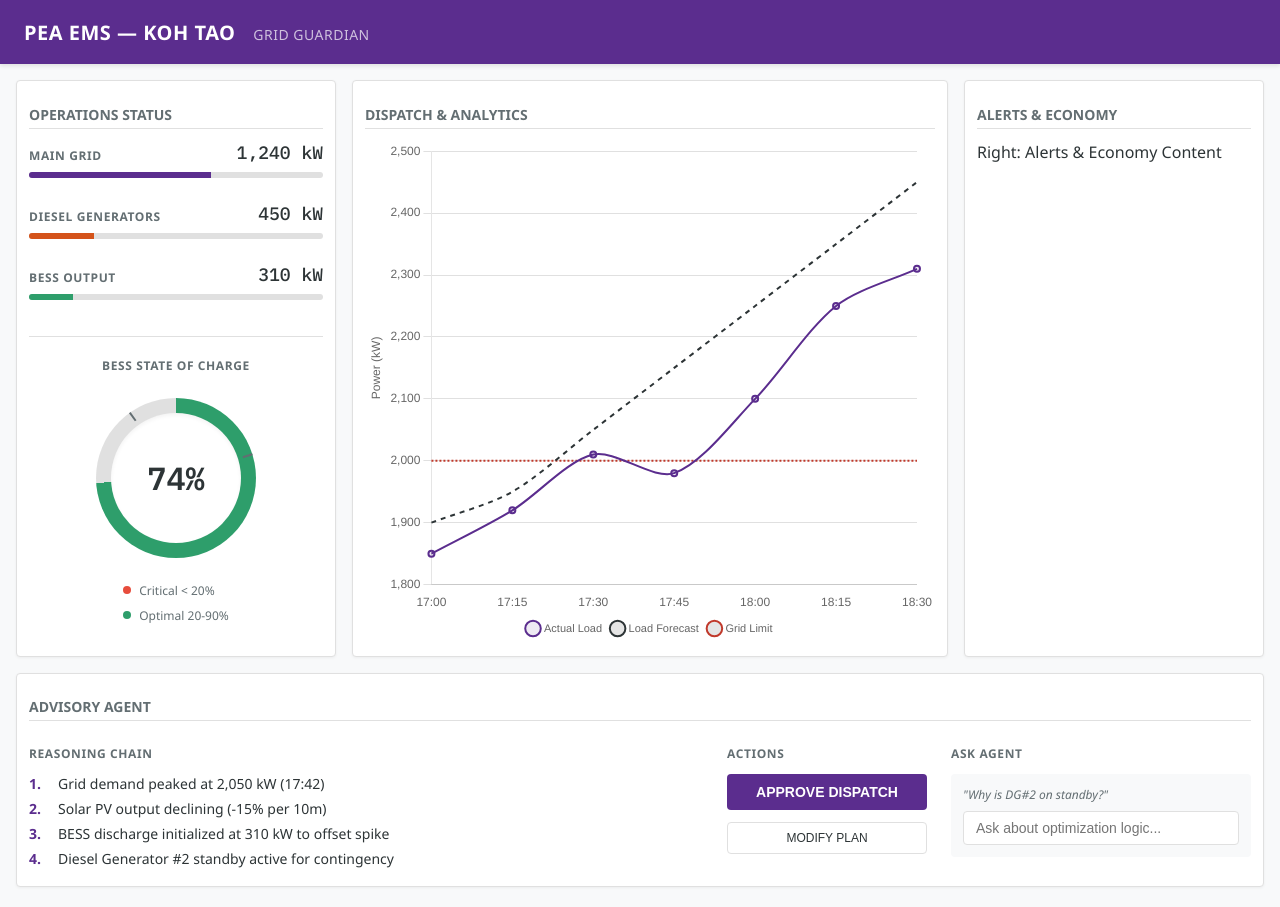
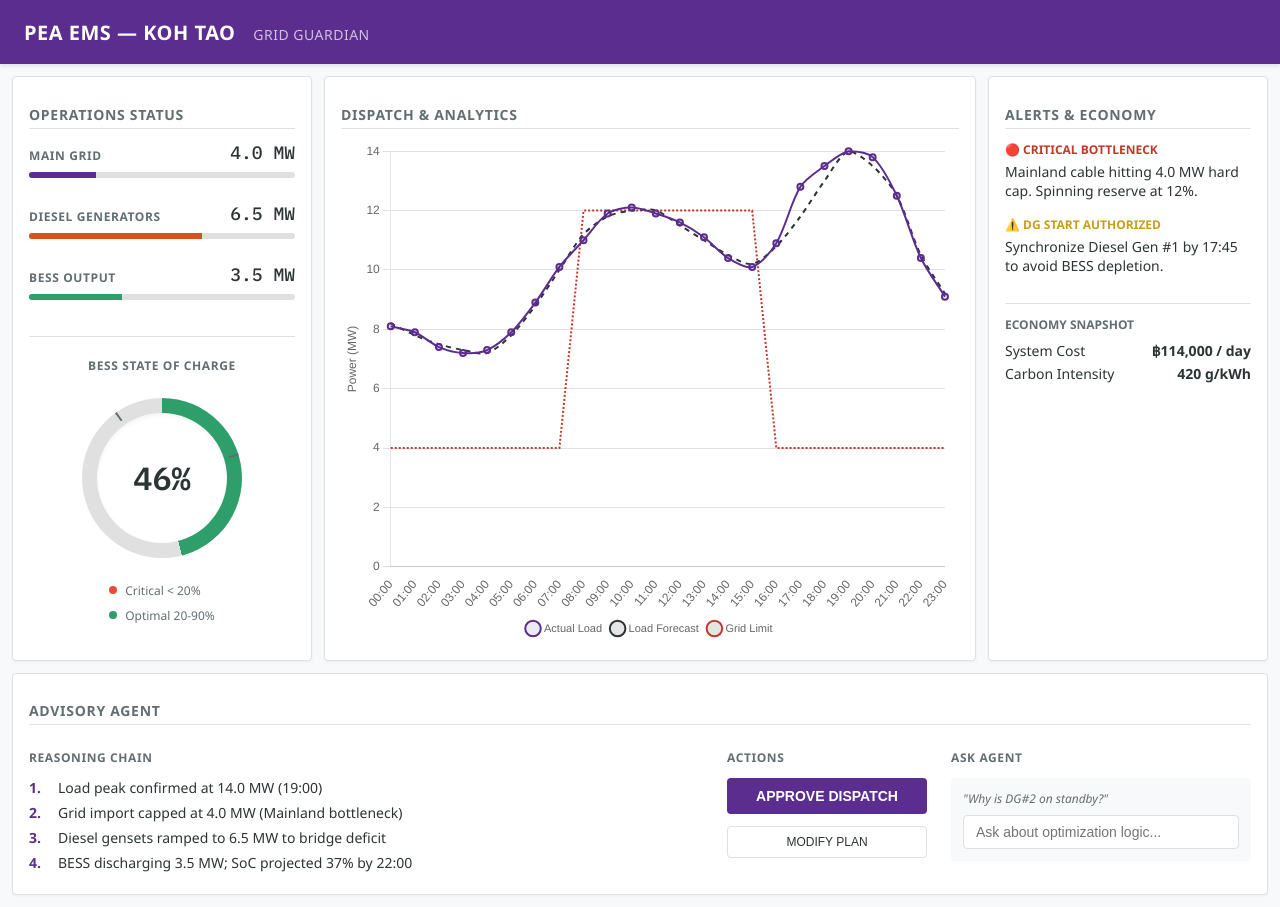
Before and after one commit to 9Ten/grid-guardian, a React (Vite) app in the folder frontend/: page / in a window 1280 px wide. Built offline with nearby package versions, Linux system fonts and the light colour scheme; a web font is replaced by a local one.

Commit message:
feat: finalize data synchronization and visual polish

```diff
--- a/frontend/src/components/AdvisoryAgent.module.css
+++ b/frontend/src/components/AdvisoryAgent.module.css
@@ -63,6 +63,21 @@
     opacity: 0.9;
 }
 
+.modifyButton {
+    background: transparent;
+    border: 1px solid var(--border);
+    color: var(--text-main);
+    padding: 8px;
+    border-radius: 4px;
+    font-size: 0.75rem;
+    cursor: pointer;
+    transition: background-color 0.2s;
+}
+
+.modifyButton:hover {
+    background-color: rgba(0,0,0,0.05);
+}
+
 .chatInterface {
     display: flex;
     flex-direction: column;
@@ -84,3 +99,9 @@
 .chatInput:focus {
     border-color: var(--pea-purple);
 }
+
+.chatPrompt {
+    font-size: 0.75rem;
+    color: var(--text-muted);
+    font-style: italic;
+}
--- a/frontend/src/components/AdvisoryAgent.tsx
+++ b/frontend/src/components/AdvisoryAgent.tsx
@@ -4,10 +4,10 @@
 
 export const AdvisoryAgent: React.FC = () => {
     const reasoningSteps = [
-        "Grid demand peaked at 2,050 kW (17:42)",
-        "Solar PV output declining (-15% per 10m)",
-        "BESS discharge initialized at 310 kW to offset spike",
-        "Diesel Generator #2 standby active for contingency"
+        "Load peak confirmed at 14.0 MW (19:00)",
+        "Grid import capped at 4.0 MW (Mainland bottleneck)",
+        "Diesel gensets ramped to 6.5 MW to bridge deficit",
+        "BESS discharging 3.5 MW; SoC projected 37% by 22:00"
     ];
 
     return (
@@ -30,15 +30,7 @@
                     <button className={styles.approveButton}>
                         APPROVE DISPATCH
                     </button>
-                    <button style={{
-                        background: 'transparent',
-                        border: '1px solid var(--border)',
-                        color: 'var(--text-main)',
-                        padding: '8px',
-                        borderRadius: '4px',
-                        fontSize: '0.75rem',
-                        cursor: 'pointer'
-                    }}>
+                    <button className={styles.modifyButton}>
                         MODIFY PLAN
                     </button>
                 </div>
@@ -47,7 +39,7 @@
             <div className={styles.section}>
                 <h3 className={styles.title}>Ask Agent</h3>
                 <div className={styles.chatInterface}>
-                    <div style={{ fontSize: '0.75rem', color: 'var(--text-muted)', fontStyle: 'italic' }}>
+                    <div className={styles.chatPrompt}>
                         "Why is DG#2 on standby?"
                     </div>
                     <input
--- a/frontend/src/components/DashboardLayout.module.css
+++ b/frontend/src/components/DashboardLayout.module.css
@@ -1,10 +1,10 @@
 /* frontend/src/components/DashboardLayout.module.css */
 .grid {
     display: grid;
-    grid-template-columns: 320px 1fr 300px;
+    grid-template-columns: 300px 1fr 280px;
     grid-template-rows: 1fr auto;
-    gap: 16px;
-    padding: 16px;
+    gap: 12px;
+    padding: 12px;
     min-height: calc(100vh - 64px);
     box-sizing: border-box;
     background-color: var(--bg-main);
@@ -14,7 +14,7 @@
     background: var(--bg-panel);
     border: 1px solid var(--border);
     border-radius: 4px;
-    padding: 12px;
+    padding: 16px;
     box-shadow: 0 1px 3px rgba(0,0,0,0.05);
     display: flex;
     flex-direction: column;
@@ -23,3 +23,20 @@
 .bottomPanel {
     grid-column: 1 / -1;
 }
+
+.panelTitle {
+    font-size: 0.875rem;
+    color: var(--text-muted);
+    margin-bottom: 12px;
+    border-bottom: 1px solid var(--border);
+    padding-bottom: 4px;
+    text-transform: uppercase;
+    letter-spacing: 0.05em;
+    font-weight: 600;
+}
+
+.panelContent {
+    flex: 1;
+    display: flex;
+    flex-direction: column;
+}
--- a/frontend/src/components/DashboardLayout.tsx
+++ b/frontend/src/components/DashboardLayout.tsx
@@ -10,43 +10,64 @@
     return (
         <main className={styles.grid}>
             <aside className={styles.panel}>
-                <h2 style={{ fontSize: '0.875rem', color: 'var(--text-muted)', marginBottom: '12px', borderBottom: '1px solid var(--border)', paddingBottom: '4px' }}>OPERATIONS STATUS</h2>
-                <div style={{ flex: 1, display: 'flex', flexDirection: 'column' }}>
+                <h2 className={styles.panelTitle}>OPERATIONS STATUS</h2>
+                <div className={styles.panelContent}>
                     <SourceMeter
                         label="Main Grid"
-                        value="1,240 kW"
-                        percentage={62}
+                        value="4.0 MW"
+                        percentage={25}
                         color="var(--color-grid)"
                     />
                     <SourceMeter
                         label="Diesel Generators"
-                        value="450 kW"
-                        percentage={22}
+                        value="6.5 MW"
+                        percentage={65}
                         color="var(--color-diesel)"
                     />
                     <SourceMeter
                         label="BESS Output"
-                        value="310 kW"
-                        percentage={15}
+                        value="3.5 MW"
+                        percentage={35}
                         color="var(--color-bess)"
                     />
 
-                    <SocGauge percentage={74} />
+                    <SocGauge percentage={46} />
                 </div>
             </aside>
             <section className={styles.panel}>
-                <h2 style={{ fontSize: '0.875rem', color: 'var(--text-muted)', marginBottom: '12px', borderBottom: '1px solid var(--border)', paddingBottom: '4px' }}>DISPATCH & ANALYTICS</h2>
-                <div style={{ flex: 1 }}>
+                <h2 className={styles.panelTitle}>DISPATCH & ANALYTICS</h2>
+                <div className={styles.panelContent}>
                     <DispatchChart />
                 </div>
             </section>
             <aside className={styles.panel}>
-                <h2 style={{ fontSize: '0.875rem', color: 'var(--text-muted)', marginBottom: '12px', borderBottom: '1px solid var(--border)', paddingBottom: '4px' }}>ALERTS & ECONOMY</h2>
-                <div style={{ flex: 1 }}>Right: Alerts & Economy Content</div>
+                <h2 className={styles.panelTitle}>ALERTS & ECONOMY</h2>
+                <div className={styles.panelContent}>
+                    <div style={{ marginBottom: '16px' }}>
+                        <div style={{ fontSize: '0.75rem', color: 'var(--color-shed)', fontWeight: 600, marginBottom: '4px' }}>🔴 CRITICAL BOTTLENECK</div>
+                        <div style={{ fontSize: '0.875rem' }}>Mainland cable hitting 4.0 MW hard cap. Spinning reserve at 12%.</div>
+                    </div>
+                    <div style={{ marginBottom: '16px' }}>
+                        <div style={{ fontSize: '0.75rem', color: 'var(--pea-gold)', fontWeight: 600, marginBottom: '4px' }}>⚠️ DG START AUTHORIZED</div>
+                        <div style={{ fontSize: '0.875rem' }}>Synchronize Diesel Gen #1 by 17:45 to avoid BESS depletion.</div>
+                    </div>
+                    <hr style={{ border: 'none', borderTop: '1px solid var(--border)', margin: '12px 0' }} />
+                    <div>
+                        <div style={{ fontSize: '0.75rem', color: 'var(--text-muted)', fontWeight: 600, marginBottom: '8px' }}>ECONOMY SNAPSHOT</div>
+                        <div style={{ display: 'flex', justifyContent: 'space-between', marginBottom: '4px' }}>
+                            <span style={{ fontSize: '0.875rem' }}>System Cost</span>
+                            <span style={{ fontSize: '0.875rem', fontWeight: 600 }}>฿114,000 / day</span>
+                        </div>
+                        <div style={{ display: 'flex', justifyContent: 'space-between' }}>
+                            <span style={{ fontSize: '0.875rem' }}>Carbon Intensity</span>
+                            <span style={{ fontSize: '0.875rem', fontWeight: 600 }}>420 g/kWh</span>
+                        </div>
+                    </div>
+                </div>
             </aside>
 
             <section className={`${styles.panel} ${styles.bottomPanel}`}>
-                <h2 style={{ fontSize: '0.875rem', color: 'var(--text-muted)', marginBottom: '12px', borderBottom: '1px solid var(--border)', paddingBottom: '4px' }}>ADVISORY AGENT</h2>
+                <h2 className={styles.panelTitle}>ADVISORY AGENT</h2>
                 <AdvisoryAgent />
             </section>
         </main>
--- a/frontend/src/components/DispatchChart.tsx
+++ b/frontend/src/components/DispatchChart.tsx
@@ -24,14 +24,23 @@
 );
 
 export const DispatchChart: React.FC = () => {
-  const labels = ['17:00', '17:15', '17:30', '17:45', '18:00', '18:15', '18:30'];
+  const labels = [
+    '00:00', '01:00', '02:00', '03:00', '04:00', '05:00',
+    '06:00', '07:00', '08:00', '09:00', '10:00', '11:00',
+    '12:00', '13:00', '14:00', '15:00', '16:00', '17:00',
+    '18:00', '19:00', '20:00', '21:00', '22:00', '23:00'
+  ];
 
   const data: ChartData<'line'> = {
     labels,
     datasets: [
       {
         label: 'Actual Load',
-        data: [1850, 1920, 2010, 1980, 2100, 2250, 2310],
+        data: [
+          8.1, 7.9, 7.4, 7.2, 7.3, 7.9, 8.9, 10.1, 11.0, 11.9,
+          12.1, 11.9, 11.6, 11.1, 10.4, 10.1, 10.9, 12.8, 13.5, 14.0,
+          13.8, 12.5, 10.4, 9.1
+        ],
         borderColor: '#5B2D8E', // var(--pea-purple)
         backgroundColor: 'rgba(91, 45, 142, 0.1)',
         borderWidth: 2,
@@ -40,7 +49,11 @@
       },
       {
         label: 'Load Forecast',
-        data: [1900, 1950, 2050, 2150, 2250, 2350, 2450],
+        data: [
+          8.2, 7.8, 7.5, 7.3, 7.2, 7.8, 8.8, 10.0, 11.2, 11.8,
+          12.0, 12.0, 11.5, 11.0, 10.5, 10.2, 10.8, 11.8, 13.0, 14.0,
+          13.5, 12.5, 10.5, 9.2
+        ],
         borderColor: '#2D3436', // var(--text-main)
         borderDash: [5, 5],
         borderWidth: 2,
@@ -49,7 +62,11 @@
       },
       {
         label: 'Grid Limit',
-        data: [2000, 2000, 2000, 2000, 2000, 2000, 2000],
+        data: [
+          4.0, 4.0, 4.0, 4.0, 4.0, 4.0, 4.0, 4.0, 12.0, 12.0,
+          12.0, 12.0, 12.0, 12.0, 12.0, 12.0, 4.0, 4.0, 4.0, 4.0,
+          4.0, 4.0, 4.0, 4.0
+        ],
         borderColor: '#C0392B', // var(--color-shed)
         borderDash: [2, 2],
         borderWidth: 2,
@@ -80,10 +97,10 @@
     },
     scales: {
       y: {
-        beginAtZero: false,
+        beginAtZero: true,
         title: {
           display: true,
-          text: 'Power (kW)',
+          text: 'Power (MW)',
           font: {
             size: 12
           }
--- a/frontend/src/components/SocGauge.module.css
+++ b/frontend/src/components/SocGauge.module.css
@@ -64,6 +64,14 @@
   transform-origin: 0 80px;
 }
 
+.marker20 {
+  transform: rotate(72deg);
+}
+
+.marker90 {
+  transform: rotate(324deg);
+}
+
 .legend {
   margin-top: 24px;
   display: flex;
@@ -84,3 +92,11 @@
   height: 8px;
   border-radius: 50%;
 }
+
+.dotCritical {
+  background-color: #E74C3C;
+}
+
+.dotOptimal {
+  background-color: var(--color-bess);
+}
--- a/frontend/src/components/SourceMeter.module.css
+++ b/frontend/src/components/SourceMeter.module.css
@@ -35,4 +35,6 @@
 .fill {
   height: 100%;
   transition: width 0.3s ease-out;
+  width: var(--fill-width, 0%);
+  background-color: var(--fill-color, var(--pea-purple));
 }
--- a/frontend/src/components/SourceMeter.tsx
+++ b/frontend/src/components/SourceMeter.tsx
@@ -19,9 +19,9 @@
         <div
           className={styles.fill}
           style={{
-            width: `${Math.min(100, Math.max(0, percentage))}%`,
-            backgroundColor: color
-          }}
+            '--fill-width': `${Math.min(100, Math.max(0, percentage))}%`,
+            '--fill-color': color
+          } as React.CSSProperties}
         />
       </div>
     </div>
```
Also changed, not shown: frontend/src/components/SocGauge.tsx (+4 -4 lines).
